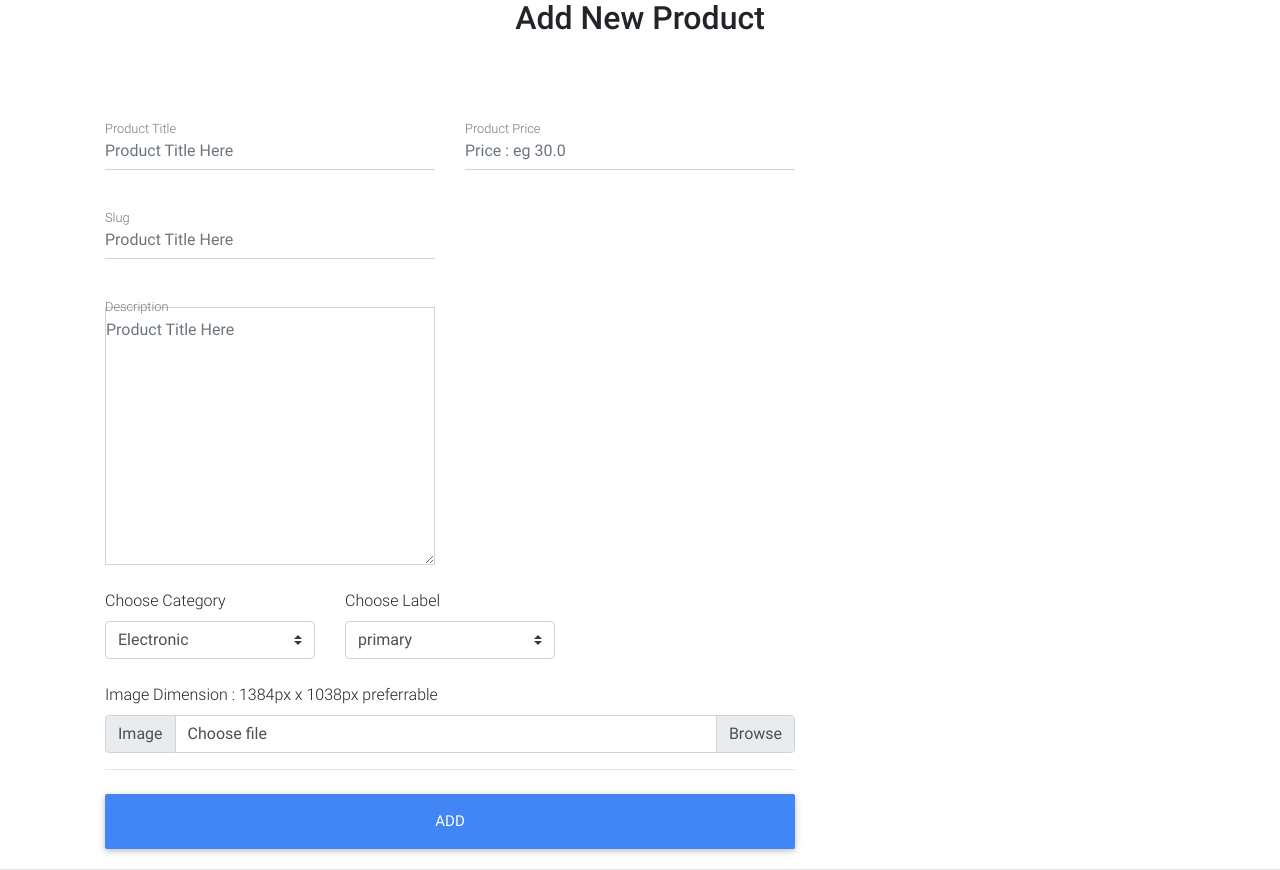
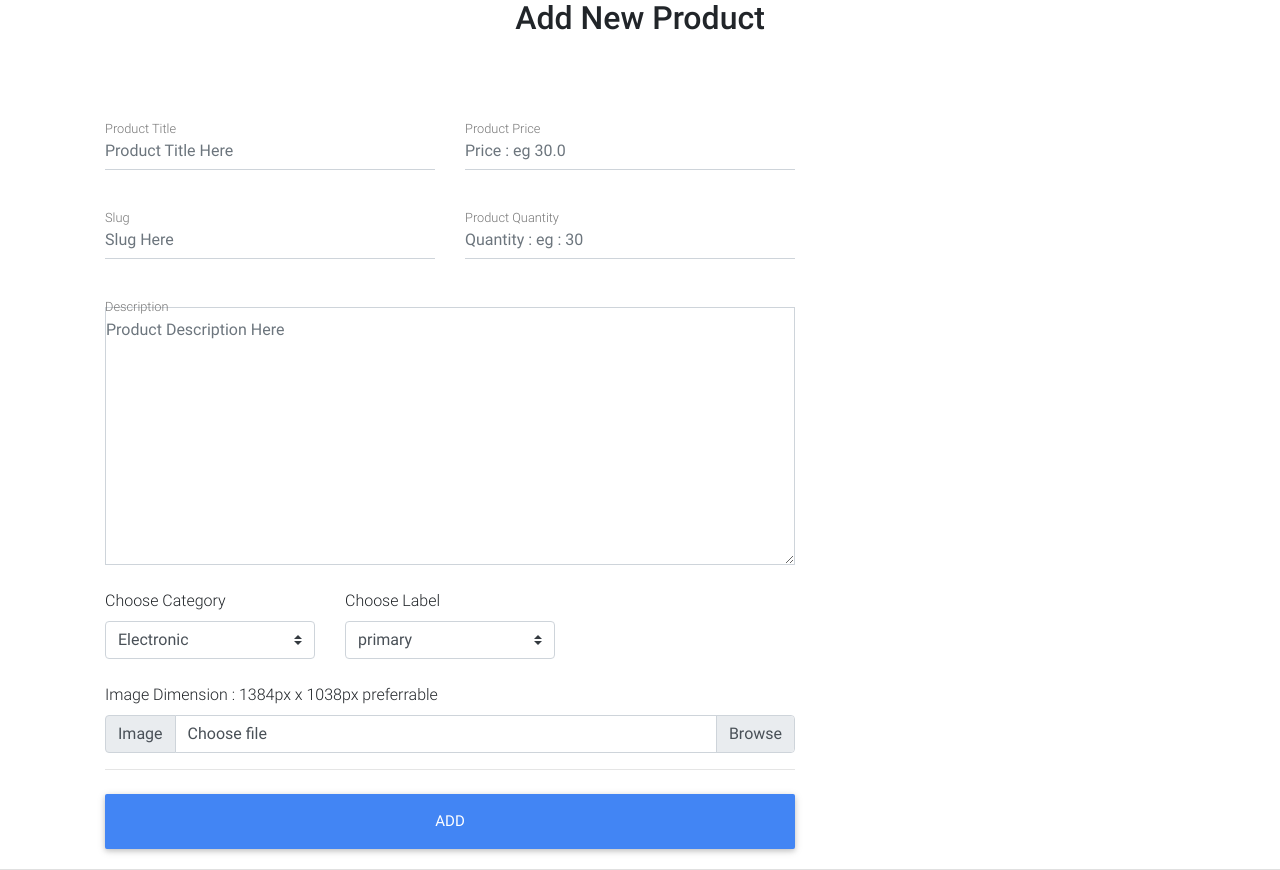
Before and after one commit to micaljohn60/EcommectSitewithDjango, a Django app: page /myadmin/admins/ in a window 1280 px wide. Shown: the part 121-991 px from the top of the page. Run offline with Django 3.2, Linux system fonts and the light colour scheme; some libraries are stand-ins or nearby versions.

Commit message:
Add product quantity and it's related fields

```diff
--- a/hecommerce/core/models.py
+++ b/hecommerce/core/models.py
@@ -21,6 +21,7 @@ class Item(models.Model):
     price = models.FloatField()
     category = models.CharField(choices=CATEGORY_CHOICES, max_length=2)
     label = models.CharField(choices=LABEL_CHOICES, max_length=1)
+    product_quantity = models.IntegerField(null=False,blank=False,default=0)
     slug = models.SlugField()
     description = models.TextField()
     image = models.ImageField()
--- a/hecommerce/myadmin/forms.py
+++ b/hecommerce/myadmin/forms.py
@@ -27,6 +27,15 @@ class UploadProductForm(forms.Form):
             'id':"price"
         }
         ), required=True)
+
+    product_quantity = forms.IntegerField( widget=forms.NumberInput(
+        attrs={
+            'class' : 'form-control',
+            'placeholder': "Quantity : eg : 30",
+            'id':"quantity"
+        }
+    )
+    )
     category = forms.ChoiceField(
         widget=forms.Select(
                  attrs ={
@@ -42,15 +51,15 @@ class UploadProductForm(forms.Form):
     slug = forms.CharField( widget=forms.TextInput(
         attrs= {
             'class':"form-control",
-            'placeholder': "Product Title Here",
-            'id':"Slug"
+            'placeholder': "Slug Here",
+            'id':"slug"
         }
         ), required=True)
     description = forms.CharField( widget=forms.Textarea(
         attrs= {
             'class':"form-control",
-            'placeholder': "Product Title Here",
-            'id':"Product Description Here"
+            'placeholder': "Product Description Here",
+            'id':"product_description"
         }
         ), required=True)
     image = forms.ImageField(
--- a/hecommerce/myadmin/templates/upload-product.html
+++ b/hecommerce/myadmin/templates/upload-product.html
@@ -11,30 +11,37 @@
                 <div class="col-md-6 ">
                     <div class="md-form ">
                         {{form.title}}
-                        <label for="firstName" class="">Product Title</label>
+                        <label for="tilte" class="">Product Title</label>
                     </div>
 
                 </div>
                 <div class="col-md-6 ">
                     <div class="md-form ">
                         {{form.price}}
-                        <label for="firstName" class="">Product Price</label>
+                        <label for="price" class="">Product Price</label>
                     </div>
 
                 </div>
                 <div class="col-md-6 ">
                     <div class="md-form ">
                         {{form.slug}}
-                        <label for="firstName" class="">Slug</label>
+                        <label for="slug" class="">Slug</label>
+                    </div>
+
+                </div>
+                <div class="col-md-6 ">
+                    <div class="md-form ">
+                        {{form.product_quantity}}
+                        <label for="product_quantity" class="">Product Quantity</label>
                     </div>
 
                 </div>
             </div>
             <div class="row">
-                <div class="col-md-6">
+                <div class="col-md-12">
                     <div class="md-form ">
                         {{form.description}}
-                        <label for="firstName" class="">Description</label>
+                        <label for="description" class="">Description</label>
                     </div>
 
                 </div>
```
Also changed, not shown: hecommerce/core/templates/order-summary.html (+8 -2 lines), hecommerce/core/templates/product_detail.html (+12 -6 lines), hecommerce/core/views.py (+10 -2 lines), hecommerce/core/migrations/0022_item_product_quantity.py (added), hecommerce/db.sqlite3.
